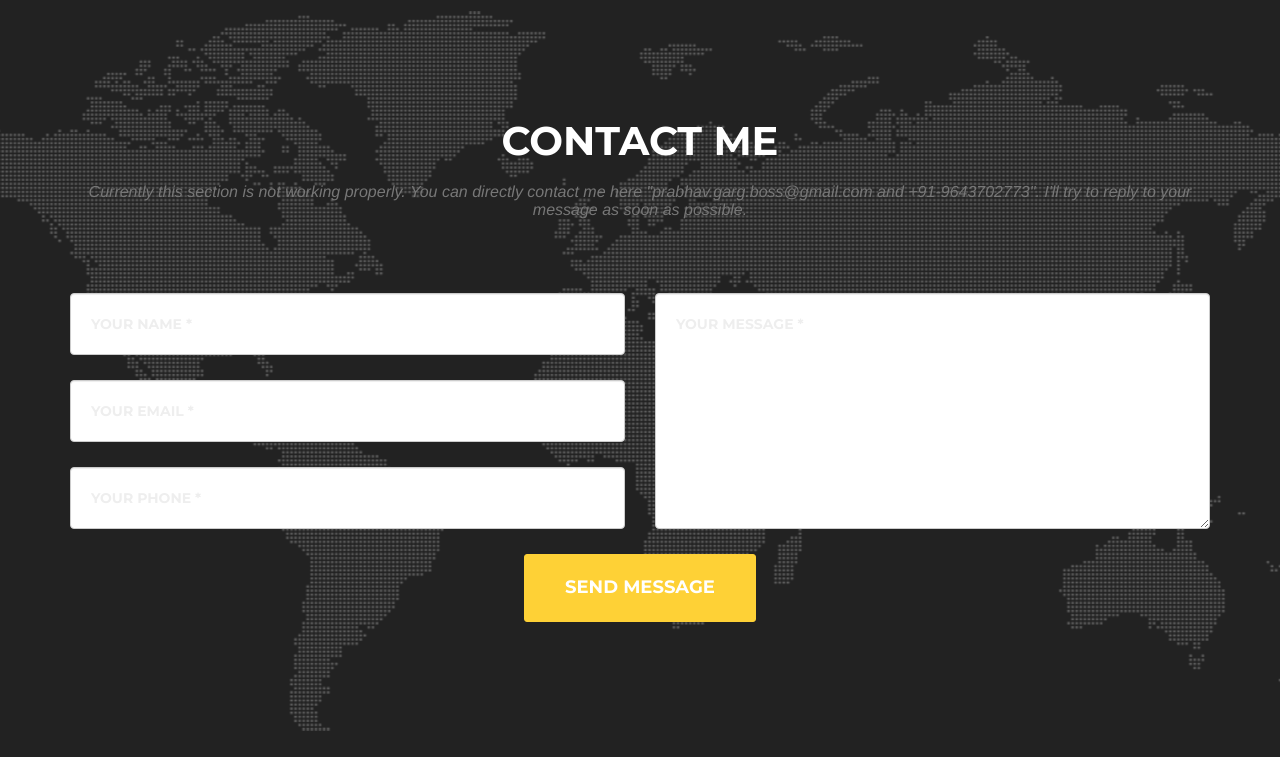
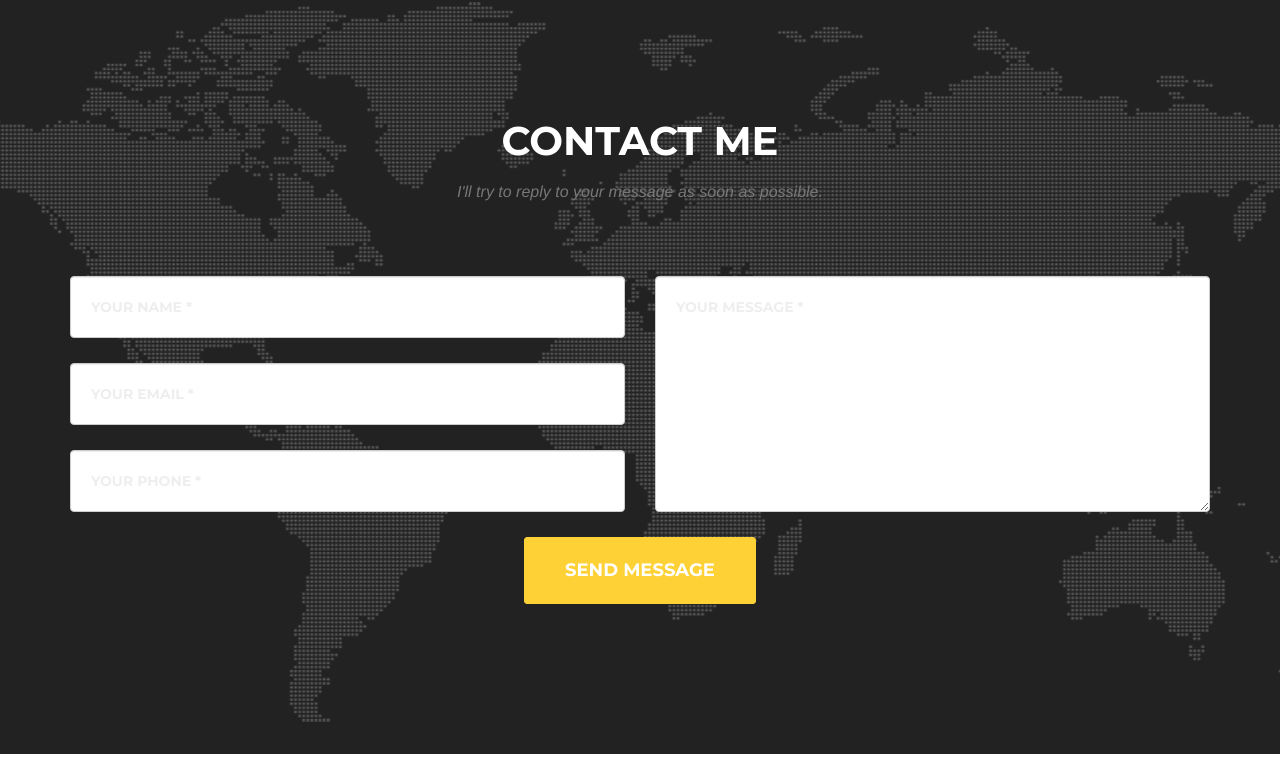
Before and after one commit to prabhavgarg/prabhavgarg.github.io, a website: page index.html in a window 1280 px wide. Shown: the part 6050-6807 px from the top of the page. Drawn offline with nearby package versions, Linux system fonts and the light colour scheme; a web font is replaced by a local one.

Commit message:
Create index.html

```diff
--- a/index.html
+++ b/index.html
@@ -411,7 +411,7 @@
             <div class="row">
                 <div class="col-lg-12 text-center">
                     <h2 class="section-heading">Contact Me</h2>
-                    <h3 class="section-subheading text-muted">Currently this section is not working properly. You can directly contact me here "prabhav.garg.boss@gmail.com and +91-9643702773". I'll try to reply to your message as soon as possible.</h3>
+                    <h3 class="section-subheading text-muted">I'll try to reply to your message as soon as possible.</h3>
                 </div>
             </div>
             <div class="row">
```
